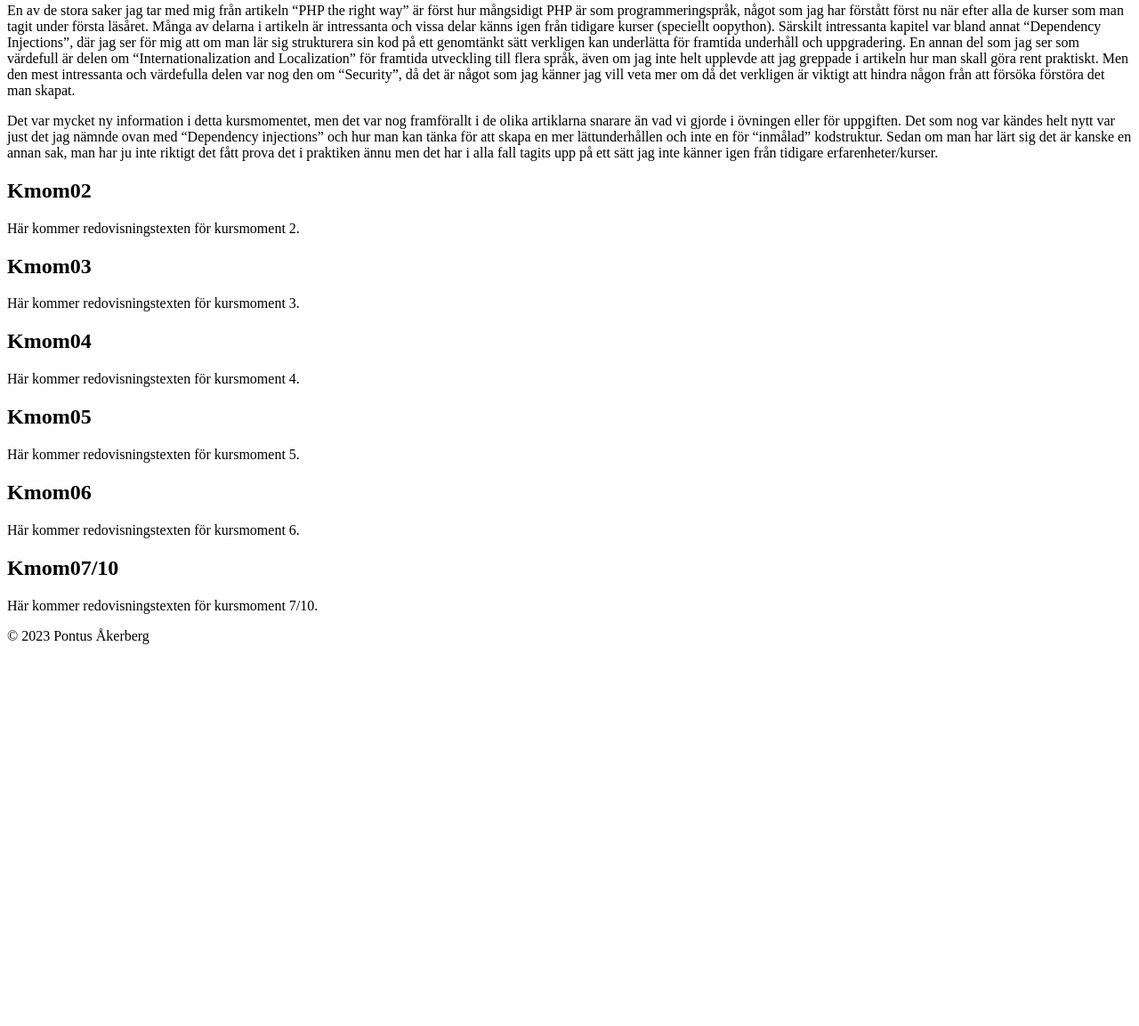
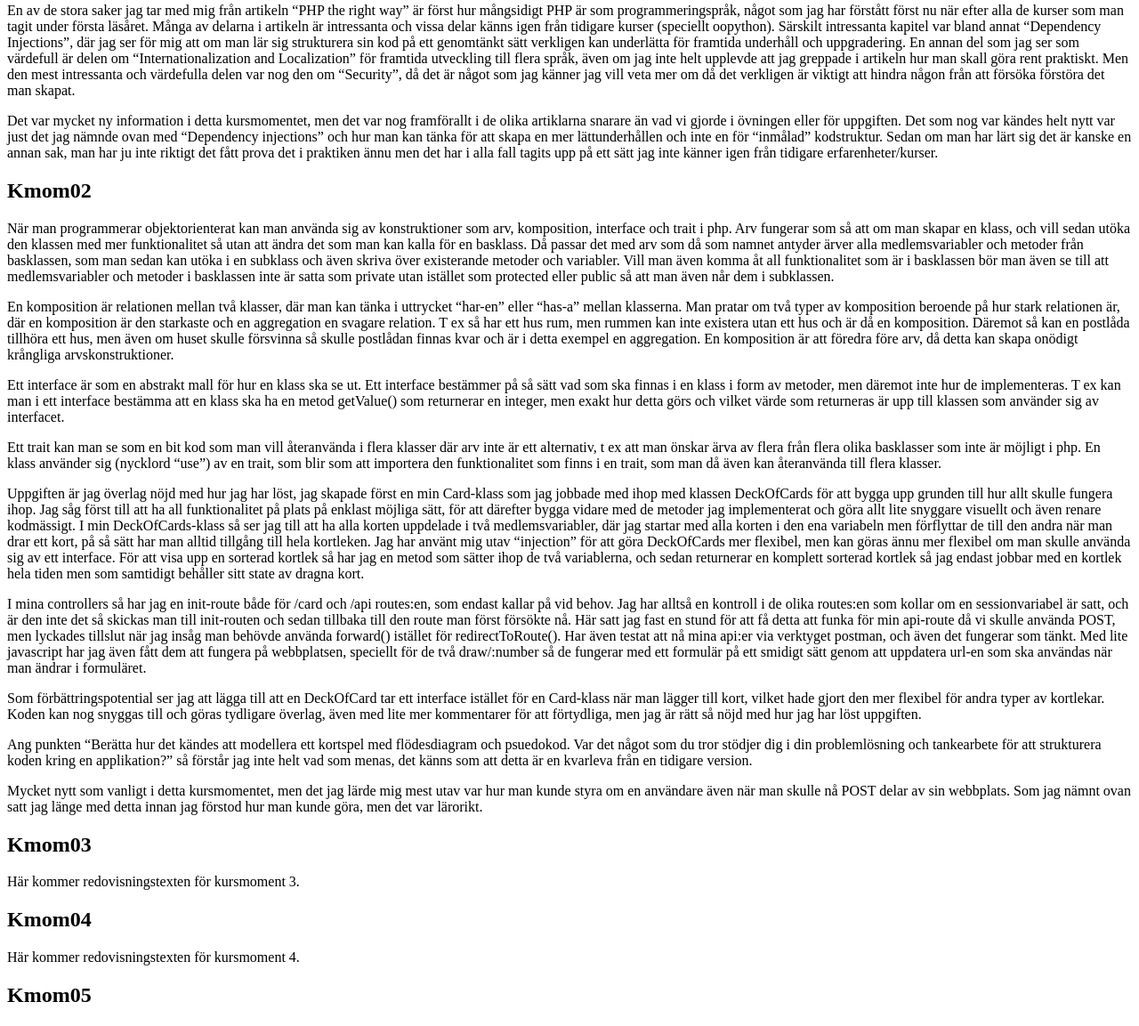
Before and after one commit to p0ntan/mvc, a Symfony app: template templates/report.html.twig in a window 1280 px wide. Shown: the part 646-1799 px from the top of the page at 89% size. Before the commit the page ends 1370 px from the top, so only its background shows below. Run offline with Twig, Linux system fonts and the light colour scheme; the template is opened without the code that fills it, so the values that code supplies are empty; some libraries are stand-ins or nearby versions.

Commit message:
Update report page with kmom02 text

```diff
--- a/templates/report.html.twig
+++ b/templates/report.html.twig
@@ -13,7 +13,16 @@
     <p>Det var mycket ny information i detta kursmomentet, men det var nog framförallt i de olika artiklarna snarare än vad vi gjorde i övningen eller för uppgiften. Det som nog var kändes helt nytt var just det jag nämnde ovan med “Dependency injections” och hur man kan tänka för att skapa en mer lättunderhållen och inte en för  “inmålad” kodstruktur. Sedan om man har lärt sig det är kanske en annan sak, man har ju inte riktigt det fått prova det i praktiken ännu men det har i alla fall tagits upp på ett sätt jag inte känner igen från tidigare erfarenheter/kurser.</p>
 
     <h2 id="kmom02">Kmom02</h2>
-    <p>Här kommer redovisningstexten för kursmoment 2.</p>
+    <p>När man programmerar objektorienterat kan man använda sig av konstruktioner som arv, komposition, interface och trait i php. Arv fungerar som så att om man skapar en klass, och vill sedan utöka den klassen med mer funktionalitet så utan att ändra det som man kan kalla för en basklass. Då passar det med arv som då som namnet antyder ärver alla medlemsvariabler och metoder från basklassen, som man sedan kan utöka i en subklass och även skriva över existerande metoder och variabler. Vill man även komma åt all funktionalitet som är i basklassen bör man även se till att medlemsvariabler och metoder i basklassen inte är satta som private utan istället som protected eller public så att man även når dem i subklassen.</p>
+    <p>En komposition är relationen mellan två klasser, där man kan tänka i uttrycket “har-en” eller “has-a” mellan klasserna. Man pratar om två typer av komposition beroende på hur stark relationen är, där en komposition är den starkaste och en aggregation en svagare relation. T ex så har ett hus rum, men rummen kan inte existera utan ett hus och är då en komposition. Däremot så kan en postlåda tillhöra ett hus, men även om huset skulle försvinna så skulle postlådan finnas kvar och är i detta exempel en aggregation. En komposition är att föredra före arv, då detta kan skapa onödigt krångliga arvskonstruktioner.</p>
+    <p>Ett interface är som en abstrakt mall för hur en klass ska se ut. Ett interface bestämmer på så sätt vad som ska finnas i en klass i form av metoder, men däremot inte hur de implementeras. T ex kan man i ett interface bestämma att en klass ska ha en metod getValue() som returnerar en integer, men exakt hur detta görs och vilket värde som returneras är upp till klassen som använder sig av interfacet.</p>
+    <p>Ett trait kan man se som en bit kod som man vill återanvända i flera klasser där arv inte är ett alternativ, t ex att man önskar ärva av flera från flera olika basklasser som inte är möjligt i php. En klass använder sig (nycklord “use”) av en trait, som blir som att importera den funktionalitet som finns i en trait, som man då även kan återanvända till flera klasser.</p>
+    <p>Uppgiften är jag överlag nöjd med hur jag har löst, jag skapade först en min Card-klass som jag jobbade med ihop med klassen DeckOfCards för att bygga upp grunden till hur allt skulle fungera ihop. Jag såg först till att ha all funktionalitet på plats på enklast möjliga sätt, för att därefter bygga vidare med de metoder jag implementerat och göra allt lite snyggare visuellt och även renare kodmässigt. I min DeckOfCards-klass så ser jag till att ha alla korten uppdelade i två medlemsvariabler, där jag startar med alla korten i den ena variabeln men förflyttar de till den andra när man drar ett kort, på så sätt har man alltid tillgång till hela kortleken. Jag har använt mig utav “injection” för att göra DeckOfCards mer flexibel, men kan göras ännu mer flexibel om man skulle använda sig av ett interface. För att visa upp en sorterad kortlek så har jag en metod som sätter ihop de två variablerna, och sedan returnerar en komplett sorterad kortlek så jag endast jobbar med en kortlek hela tiden men som samtidigt behåller sitt state av dragna kort.</p>
+    <p>I mina controllers så har jag en init-route både för /card och /api routes:en, som endast kallar på vid behov. Jag har alltså en kontroll i de olika routes:en som kollar om en sessionvariabel är satt, och är den inte det så skickas man till init-routen och sedan tillbaka till den route man först försökte nå. Här satt jag fast en stund för att få detta att funka för min api-route då vi skulle använda POST, men lyckades tillslut när jag insåg man behövde använda forward() istället för redirectToRoute(). Har även testat att nå mina api:er via verktyget postman, och även det fungerar som tänkt. Med lite javascript har jag även fått dem att fungera på webbplatsen, speciellt för de två draw/:number så de fungerar med ett formulär på ett smidigt sätt genom att uppdatera url-en som ska användas när man ändrar i formuläret.</p>
+    <p>Som förbättringspotential ser jag att lägga till att en DeckOfCard tar ett interface istället för en Card-klass när man lägger till kort, vilket hade gjort den mer flexibel för andra typer av kortlekar. Koden kan nog snyggas till och göras tydligare överlag, även med lite mer kommentarer för att förtydliga, men jag är rätt så nöjd med hur jag har löst uppgiften.</p>
+    <p>Ang punkten “Berätta hur det kändes att modellera ett kortspel med flödesdiagram och psuedokod. Var det något som du tror stödjer dig i din problemlösning och tankearbete för att strukturera koden kring en applikation?” så förstår jag inte helt vad som menas, det känns som att detta är en kvarleva från en tidigare version.</p>
+    <p>Mycket nytt som vanligt i detta kursmomentet, men det jag lärde mig mest utav var hur man kunde styra om en användare även när man skulle nå POST delar av sin webbplats. Som jag nämnt ovan satt jag länge med detta innan jag förstod hur man kunde göra, men det var lärorikt.<p>
+
     <h2 id="kmom03">Kmom03</h2>
     <p>Här kommer redovisningstexten för kursmoment 3.</p>
     <h2 id="kmom04">Kmom04</h2>
```
